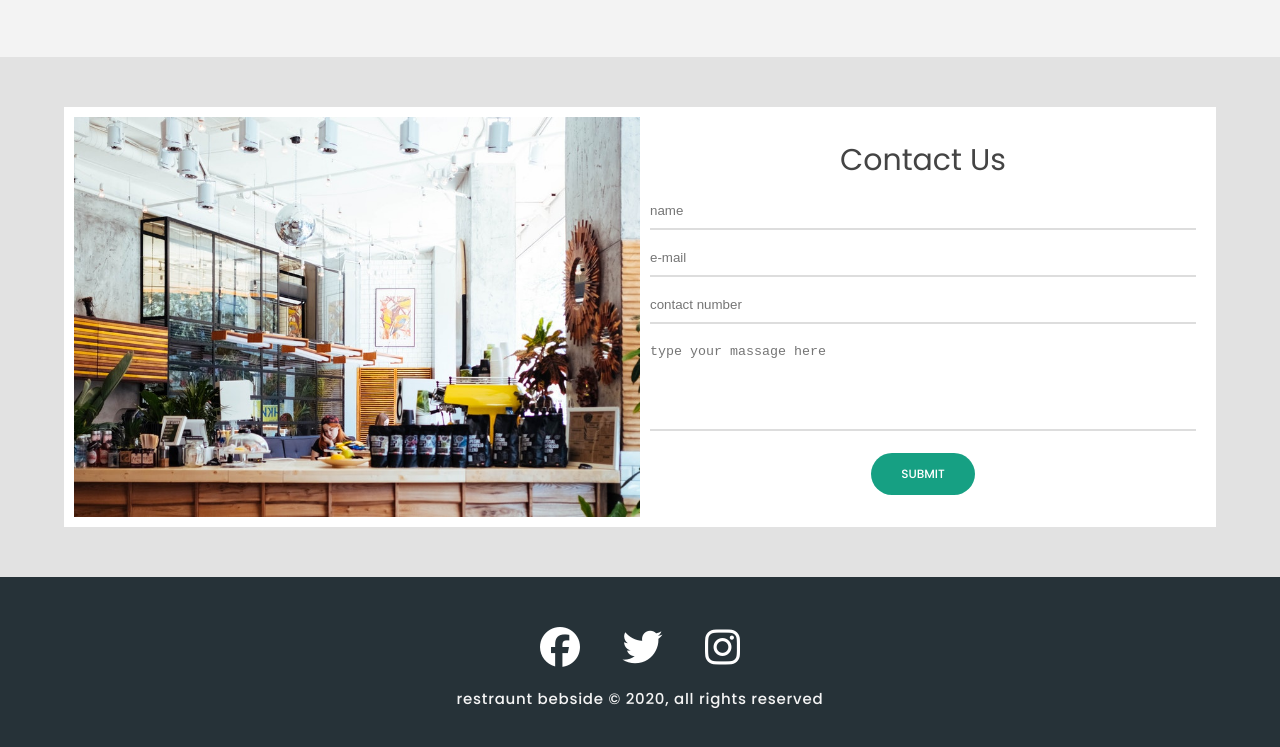
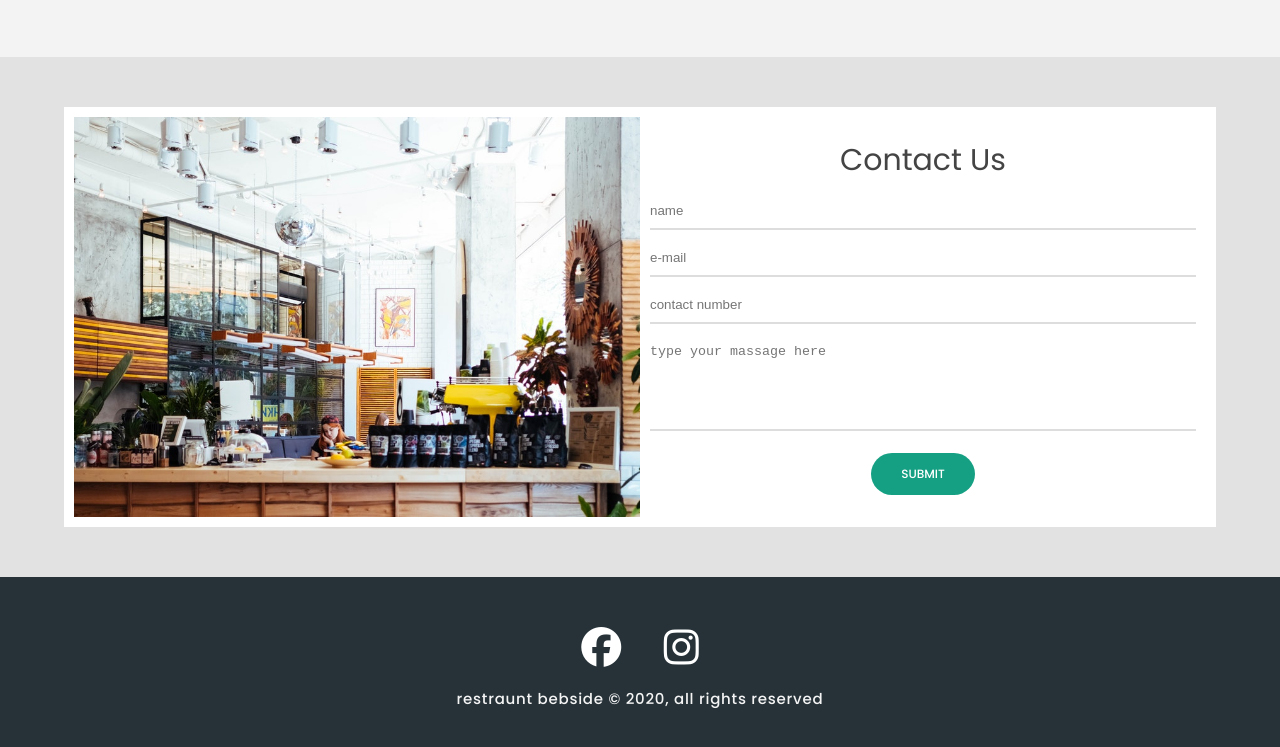
Before and after one commit to smitbhalodiya/sweetu-foods, a plain HTML site: page index.html in a window 1280 px wide. Shown: the part 3676-4423 px from the top of the page. Drawn offline with nearby package versions, Linux system fonts and the light colour scheme.

Commit message:
link change

```diff
--- a/index.html
+++ b/index.html
@@ -213,7 +213,7 @@
         <div class="container">
             <div class="icons">
                 <a href=" https://www.facebook.com/profile.php?id=100030581558175" target="-blank"> <i class="fab fa-facebook fa-4x"></i></a>
-                <a href="https://twitter.com/SmitPat61904855?s=08" target="_blank"><i class="fab fa-twitter fa-4x"></i></a>
+                <!-- <a href="https://twitter.com/SmitPat61904855?s=08" target="_blank"><i class="fab fa-twitter fa-4x"></i></a> -->
                 <a href="https://www.instagram.com/invites/contact/?i=1qdps9fk5zh8g&utm_content=2atdari" target="_blank"><i class="fab fa-instagram fa-4x"></i></a>
             </div>
             <p class="icons-buttomn">restraunt bebside &copy; 2020, all rights reserved </p>
```
